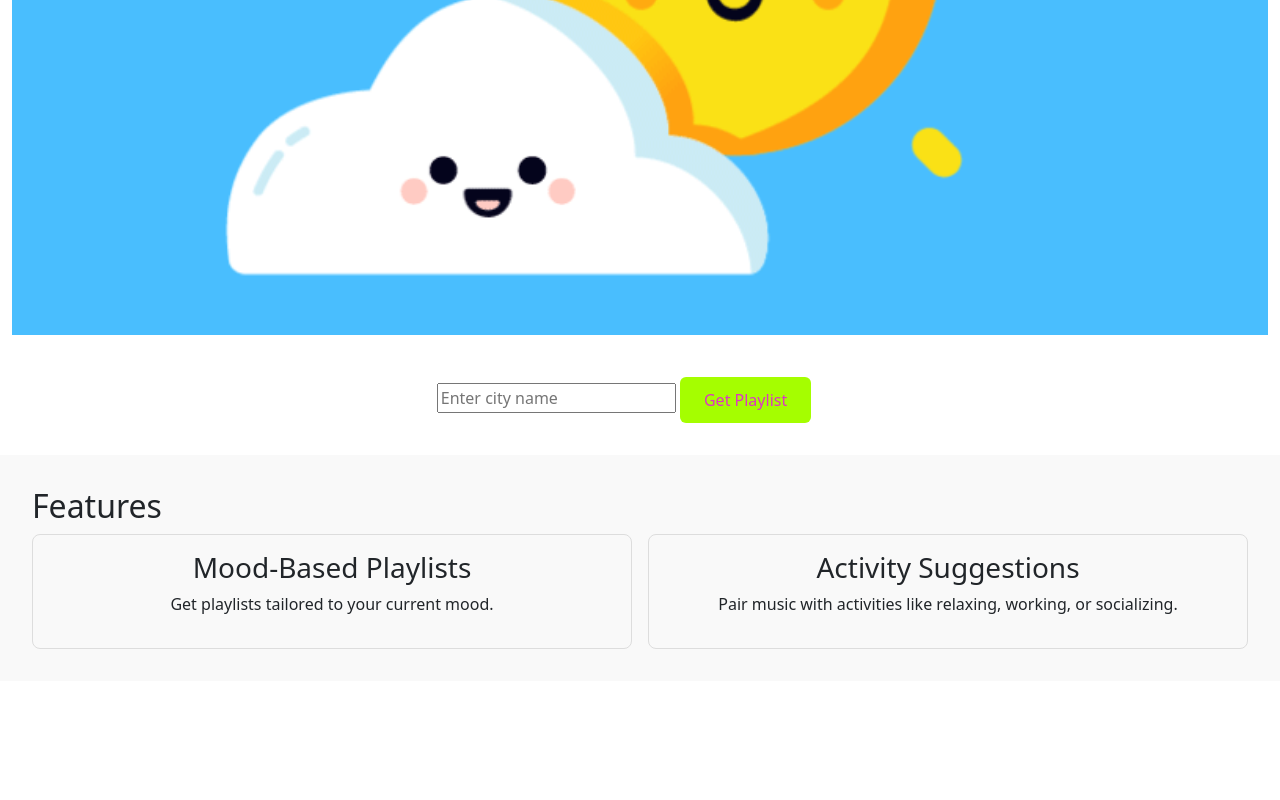
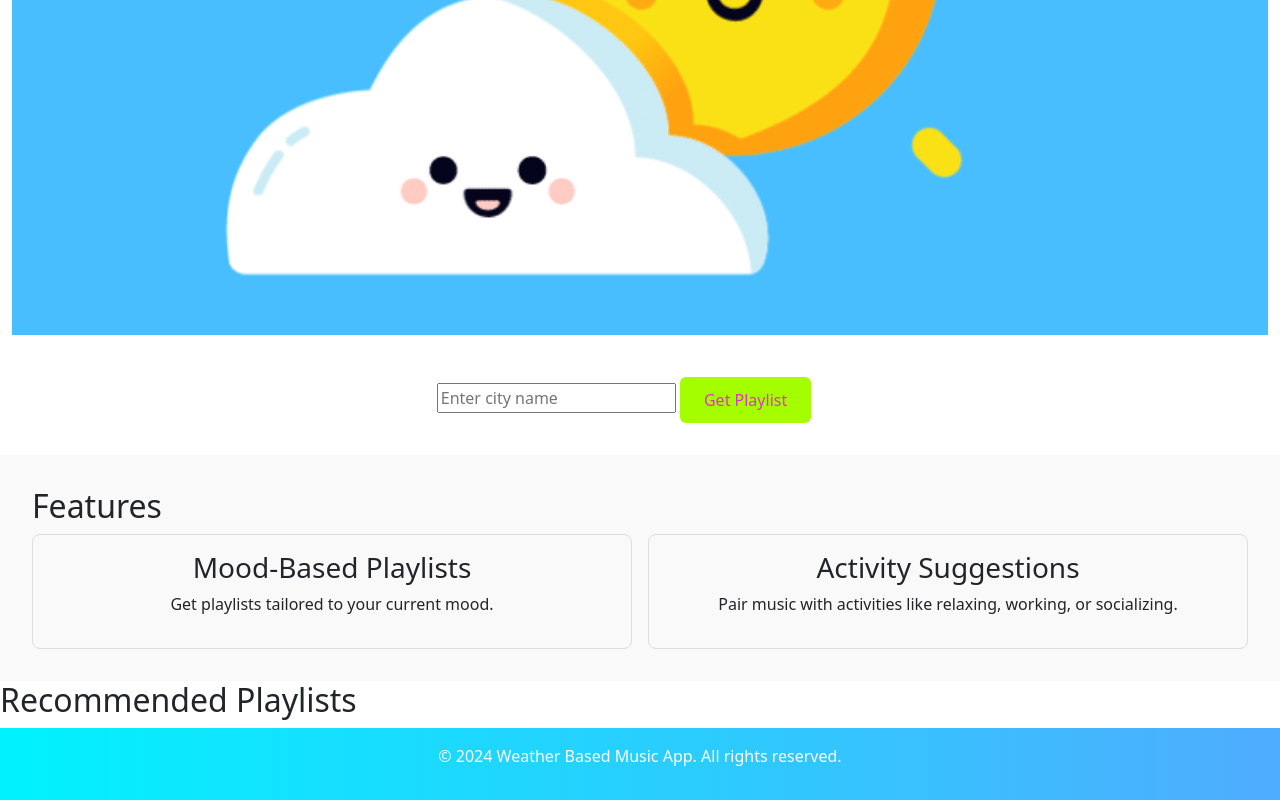
Before and after one commit to UniversityOfDundee-Computing/cw2-web-application-development-project-jbz, a plain HTML site: page index.html in a window 1280 px wide. Shown: the part 455-1255 px from the top of the page. Before the commit the page ends 1136 px from the top, so only its background shows below. Drawn offline with nearby package versions, Linux system fonts and the light colour scheme.

Commit message:
added footer and playlist section content

```diff
--- a/index.html
+++ b/index.html
@@ -71,6 +71,18 @@
       </div>
     </section>
 
+    <!-- Playlist Section -->
+    <section id="playlist_section">
+      <h2>Recommended Playlists</h2>
+      <div class="playlists-grid" id="playlist_section">
+        <!-- Playlists will be dynamically added here -->
+      </div>
+    </section>
+
+    <!-- Footer Section -->
+    <footer>
+      <p>© 2024 Weather Based Music App. All rights reserved.</p>
+    </footer>
     <!-- Scripts -->
     <script
       src="https://cdn.jsdelivr.net/npm/bootstrap@5.3.3/dist/js/bootstrap.bundle.min.js"
--- a/styles/mainstyles.css
+++ b/styles/mainstyles.css
@@ -102,3 +102,11 @@ input + button{
   border: 1px solid #ddd;
   border-radius: 8px;
 }
+
+/* Footer */
+footer {
+  text-align: center;
+  padding: 1rem;
+  background: linear-gradient(90deg, #00f2fe, #4facfe);
+  color: white;
+}
```
